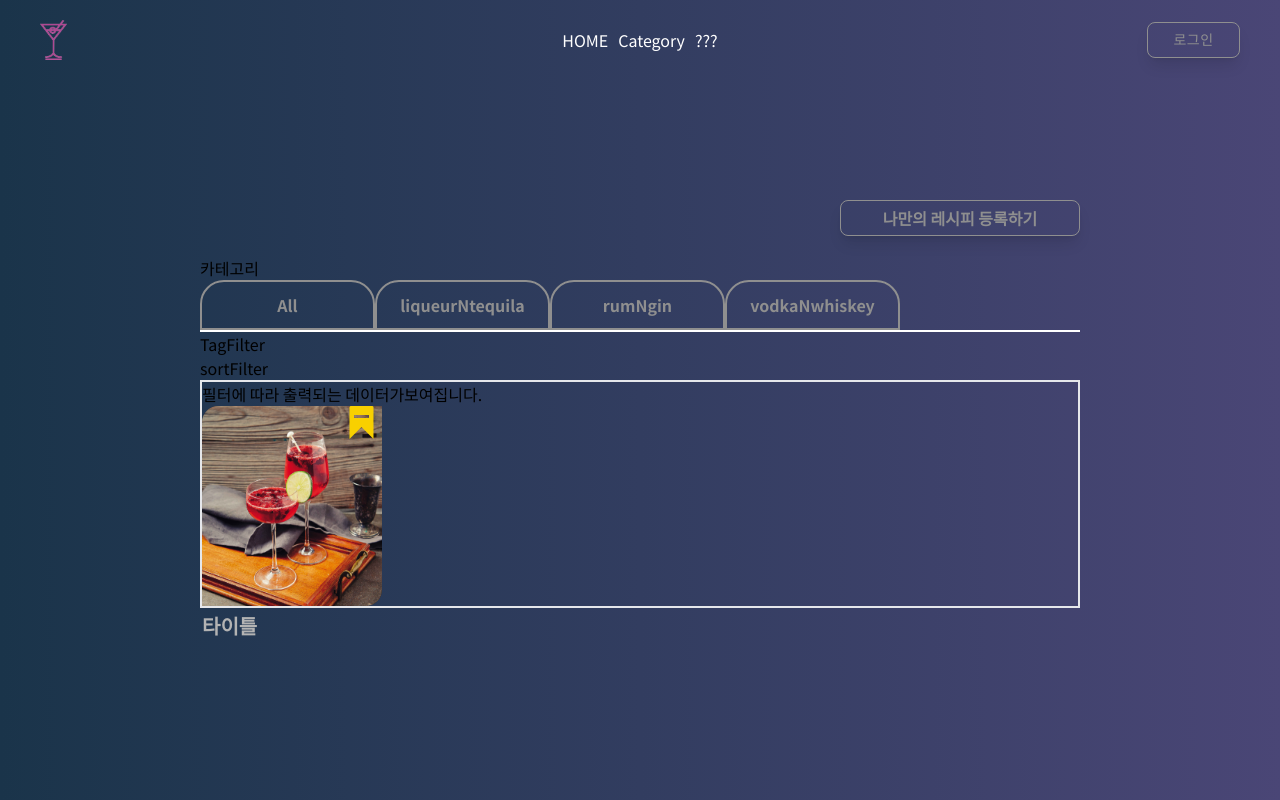
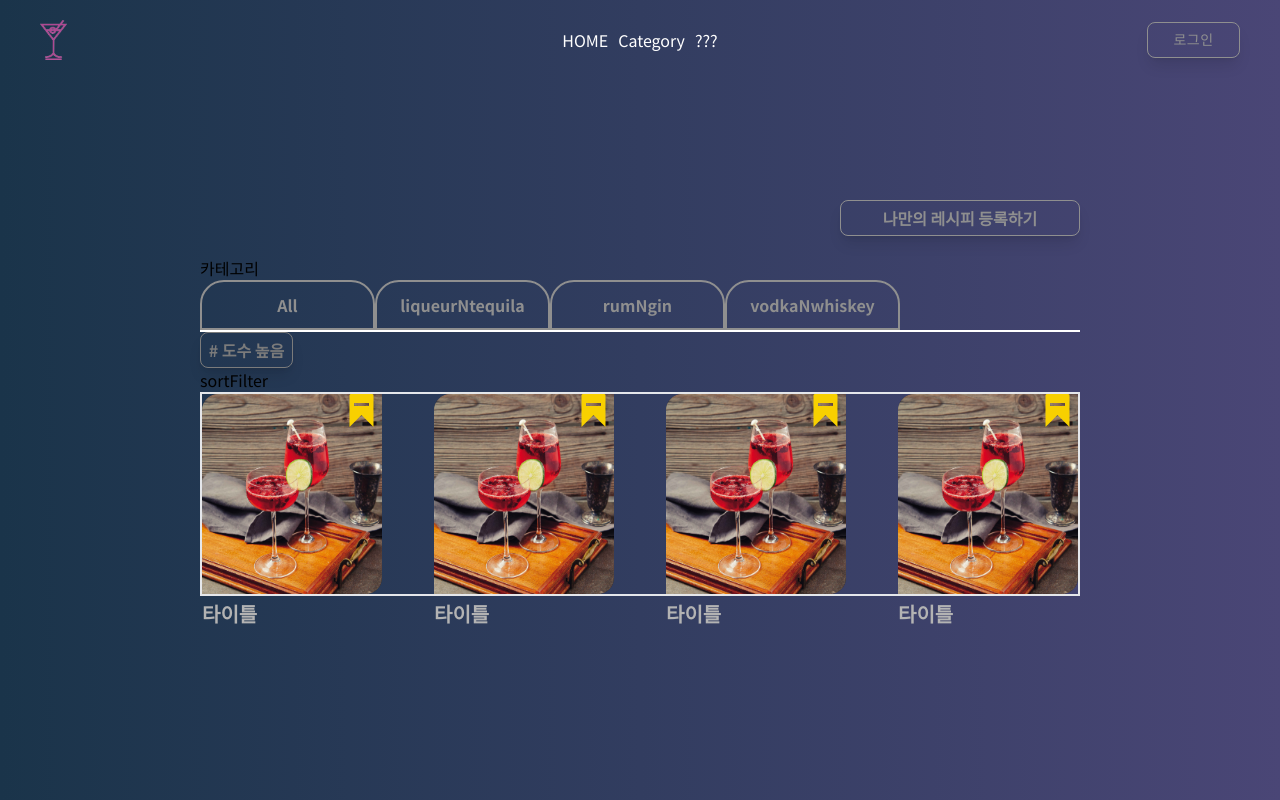
Before and after one commit to codestates-seb/seb44_main_002, a React (Create React App) app in the folder client/: page /category in a window 1280 px wide. Built offline with nearby package versions, Linux system fonts and the light colour scheme.

Commit message:
chore: 카테고리 버튼 클릭 스타일

```diff
--- a/client/src/pages/Category/Category.js
+++ b/client/src/pages/Category/Category.js
@@ -32,8 +32,10 @@ export default function Category() {
           {/* 필터 */}
           <Filter setfitlerCondtion={setfitlerCondtion} />
           {/* 필터에 따라 출력되는 데이터 */}
-          <div className="w-[100%] border-2 border-solid border-red ">
-            필터에 따라 출력되는 데이터가보여집니다.
+          <div className="w-[100%] border-2 border-solid border-red flex justify-between">
+            <Card item={item} isBookmarked={isBookmarked} />
+            <Card item={item} isBookmarked={isBookmarked} />
+            <Card item={item} isBookmarked={isBookmarked} />
             <Card item={item} isBookmarked={isBookmarked} />
           </div>
         </div>
--- a/client/src/pages/Category/Filter.js
+++ b/client/src/pages/Category/Filter.js
@@ -1,7 +1,8 @@
+import { Button } from '@mui/base';
 import { useState } from 'react';
 import { CategoryFilter } from '../../common/Data';
 import CategoryBtn from './CategoryBtn';
-
+import ClickButton from '../../common/Buttons/ClickButton';
 export default function Filter({ setfitlerCondtion }) {
   // /cocktails/filter?category=**&tag=**&page=**&size=**&sort=**
   //카테고리 category_one / category_two / cateory_three
@@ -29,7 +30,10 @@ export default function Filter({ setfitlerCondtion }) {
         ))}
       </div>
       {/* TagFilter */}
-      <div className=" ">TagFilter</div>
+      <div className=" ">
+        {}
+        <ClickButton># 도수 높음</ClickButton>
+      </div>
       {/* sortFilter */}
       <div>sortFilter</div>
     </div>
```
